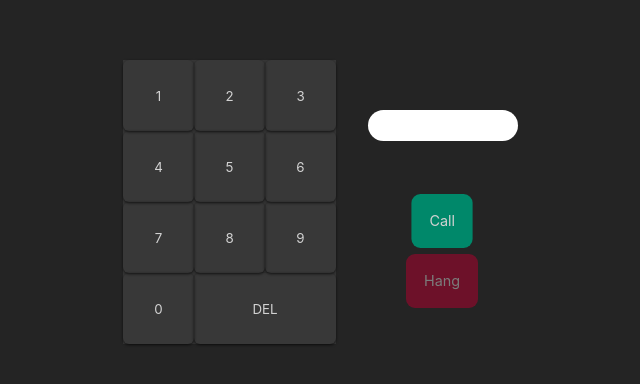
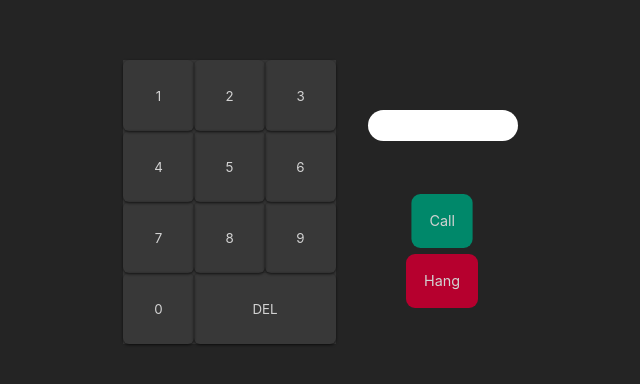
Before and after one commit to Danigury/w04-2010-ch03-dani-sanchez, a React (Create React App) app: page / in a window 1280 px wide. Shown: the part 198-582 px from the top of the page, without its empty margins (304-944 px from the left). Built offline with nearby package versions, Linux system fonts and the light colour scheme.

Commit message:
Added inactive function when is calling

```diff
--- a/src/App.js
+++ b/src/App.js
@@ -21,9 +21,10 @@ function App() {
 
   const callOnClick = () => {
     if (clickedNumber.length === 9) {
-      setCalling(!calling);
+      setCalling(true);
     }
   };
+
   const [calling, setCalling] = useState(false);
 
   return (
@@ -35,6 +36,7 @@ function App() {
             <ol className="keyboard">
               {keyNumbers.map((number, index) => (
                 <Key
+                  isDisabled={calling}
                   key={index}
                   text={number}
                   actionOnClick={(event) => numberClickedEvent(event)}
@@ -45,9 +47,10 @@ function App() {
           <div className="actions">
             <Display />
             <Action
-              className="actions call active"
+              className="actions call"
               text="Call"
               actionOnClick={callOnClick}
+              calling={calling}
             />
             <Action className="actions hang" text="Hang" onClick={() => {}} />
           </div>
--- a/src/components/Action/Action.js
+++ b/src/components/Action/Action.js
@@ -1,8 +1,12 @@
 import PropTypes from "prop-types";
 
-function Action({ href, text, className, actionOnClick }) {
+function Action({ href, text, className, actionOnClick, calling }) {
   return (
-    <a href={href} className={className} onClick={actionOnClick}>
+    <a
+      href={href}
+      className={className + (calling ? "" : " active")}
+      onClick={actionOnClick}
+    >
       {text}
     </a>
   );
```
